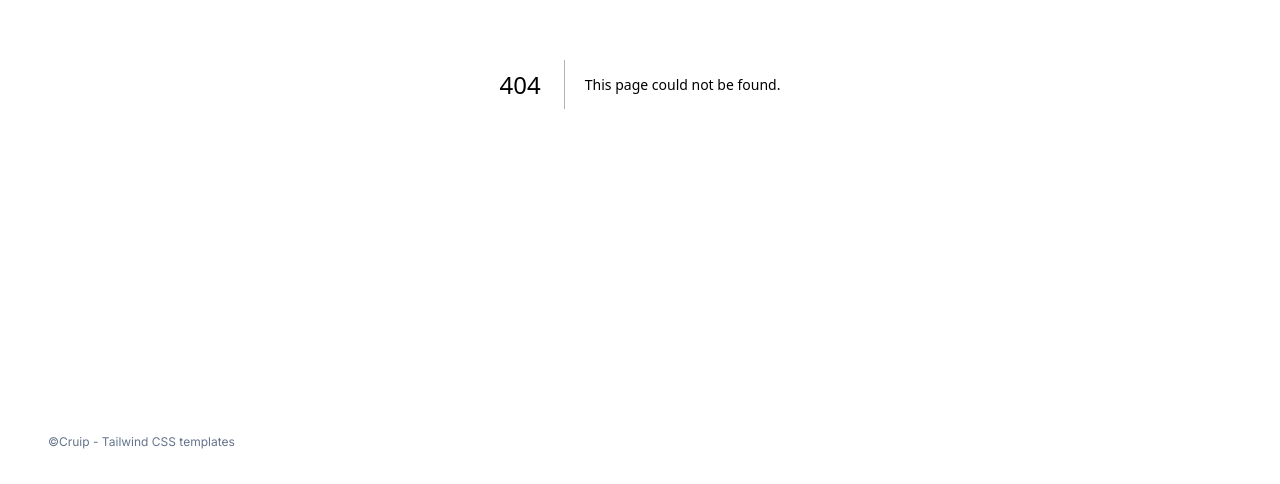
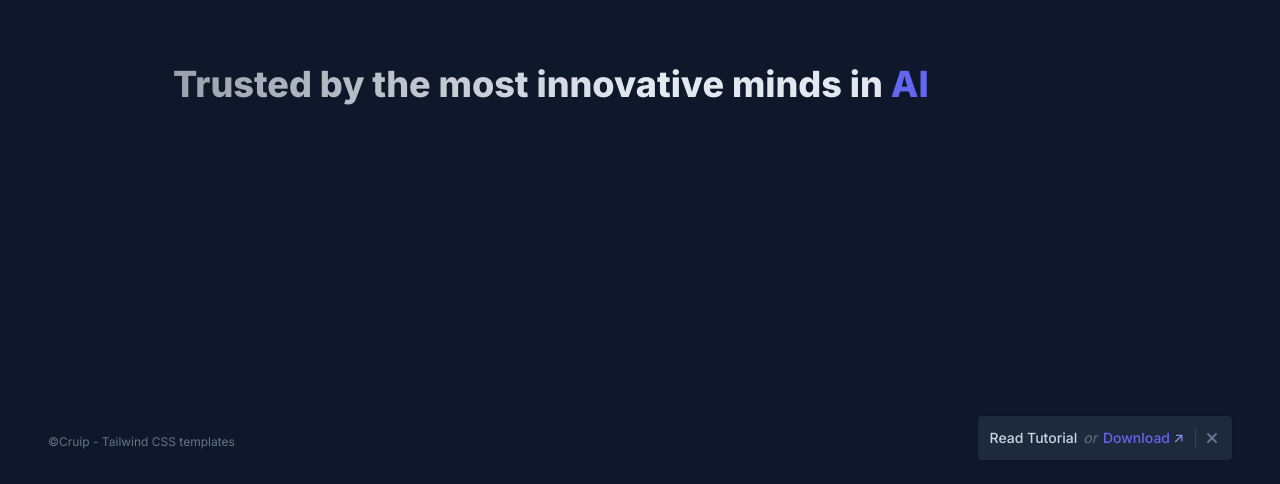
Before and after one commit to cruip/cruip-tutorials-next, a Next.js app: page /rotating-words in a window 1280 px wide. Before the commit this address had no page. Shown: the part 316-800 px from the top of the page. Built offline with nearby package versions, Linux system fonts and the light colour scheme.

Commit message:
add rotating words demo

```diff
--- /dev/null
+++ b/app/rotating-words/page.tsx
@@ -0,0 +1,25 @@
+export const metadata = {
+  title: 'Rotating Words - Cruip Tutorials',
+  description: 'Page description',
+}
+
+import RotatingWords from '@/components/rotating-words'
+import Banner from '@/components/banner'
+
+export default function ModalVideoPage() {
+  return (
+    <>
+      <main className="relative min-h-screen flex flex-col justify-center bg-slate-900 overflow-hidden">
+        <div className="w-full max-w-6xl mx-auto px-4 md:px-6 py-24">
+          <div className="text-center">
+
+            <RotatingWords />
+
+          </div>
+        </div>
+      </main>
+
+      <Banner tutorialUrl="https://cruip.com/how-to-create-a-rotating-words-animation-with-tailwind-css/" downloadUrl="https://github.com/cruip/cruip-tutorials-next/blob/main/components/rotating-words.tsx" />
+    </>
+  )
+}
--- /dev/null
+++ b/components/rotating-words.tsx
@@ -0,0 +1,14 @@
+export default function RotatingWords() {
+  return (
+    <div className="font-extrabold text-3xl md:text-4xl [text-wrap:balance] bg-clip-text text-transparent bg-gradient-to-r from-slate-200/60 to-50% to-slate-200">Trusted by the most innovative minds in <span className="text-indigo-500 inline-flex flex-col h-[calc(theme(fontSize.3xl)*theme(lineHeight.tight))] md:h-[calc(theme(fontSize.4xl)*theme(lineHeight.tight))] overflow-hidden">
+      <ul className="block animate-text-slide-5 text-left leading-tight [&_li]:block">
+        <li>Finance</li>
+        <li>Tech</li>
+        <li>AI</li>
+        <li>Crypto</li>
+        <li>eCommerce</li>
+        <li aria-hidden="true">Finance</li>
+      </ul>
+    </span></div>
+  )
+}
--- a/tailwind.config.js
+++ b/tailwind.config.js
@@ -12,6 +12,157 @@ module.exports = {
         inter: ['var(--font-inter)', 'sans-serif'],
         caveat: ['var(--font-caveat)', 'cursive'],
       },
+      animation: {
+        'text-slide-2': 'text-slide-2 5s cubic-bezier(0.83, 0, 0.17, 1) infinite',
+        'text-slide-3': 'text-slide-3 7.5s cubic-bezier(0.83, 0, 0.17, 1) infinite',
+        'text-slide-4': 'text-slide-4 10s cubic-bezier(0.83, 0, 0.17, 1) infinite',
+        'text-slide-5': 'text-slide-5 12.5s cubic-bezier(0.83, 0, 0.17, 1) infinite',
+        'text-slide-6': 'text-slide-6 15s cubic-bezier(0.83, 0, 0.17, 1) infinite',
+        'text-slide-7': 'text-slide-7 17.5s cubic-bezier(0.83, 0, 0.17, 1) infinite',
+        'text-slide-8': 'text-slide-8 20s cubic-bezier(0.83, 0, 0.17, 1) infinite',
+      },
+      keyframes: {
+        'text-slide-2': {
+          '0%, 40%': {
+            transform: 'translateY(0%)',
+          },
+          '50%, 90%': {
+            transform: 'translateY(-33.33%)',
+          },
+          '100%': {
+            transform: 'translateY(-66.66%)',
+          },
+        },
+        'text-slide-3': {
+          '0%, 26.66%': {
+            transform: 'translateY(0%)',
+          },
+          '33.33%, 60%': {
+            transform: 'translateY(-25%)',
+          },
+          '66.66%, 93.33%': {
+            transform: 'translateY(-50%)',
+          },
+          '100%': {
+            transform: 'translateY(-75%)',
+          },
+        },
+        'text-slide-4': {
+          '0%, 20%': {
+            transform: 'translateY(0%)',
+          },
+          '25%, 45%': {
+            transform: 'translateY(-20%)',
+          },
+          '50%, 70%': {
+            transform: 'translateY(-40%)',
+          },
+          '75%, 95%': {
+            transform: 'translateY(-60%)',
+          },
+          '100%': {
+            transform: 'translateY(-80%)',
+          },
+        },
+        'text-slide-5': {
+          '0%, 16%': {
+            transform: 'translateY(0%)',
+          },
+          '20%, 36%': {
+            transform: 'translateY(-16.66%)',
+          },
+          '40%, 56%': {
+            transform: 'translateY(-33.33%)',
+          },
+          '60%, 76%': {
+            transform: 'translateY(-50%)',
+          },
+          '80%, 96%': {
+            transform: 'translateY(-66.66%)',
+          },
+          '100%': {
+            transform: 'translateY(-83.33%)',
+          },
+        },
+        'text-slide-6': {
+          '0%, 13.33%': {
+            transform: 'translateY(0%)',
+          },
+          '16.66%, 30%': {
+            transform: 'translateY(-14.28%)',
+          },
+          '33.33%, 46.66%': {
+            transform: 'translateY(-28.57%)',
+          },
+          '50%, 63.33%': {
+            transform: 'translateY(-42.85%)',
+          },
+          '66.66%, 80%': {
+            transform: 'translateY(-57.14%)',
+          },
+          '83.33%, 96.66%': {
+            transform: 'translateY(-71.42%)',
+          },
+          '100%': {
+            transform: 'translateY(-85.71%)',
+          },
+        },
+        'text-slide-7': {
+          '0%, 11.43%': {
+            transform: 'translateY(0%)',
+          },
+          '14.28%, 25.71%': {
+            transform: 'translateY(-12.5%)',
+          },
+          '28.57%, 40%': {
+            transform: 'translateY(-25%)',
+          },
+          '42.85%, 54.28%': {
+            transform: 'translateY(-37.5%)',
+          },
+          '57.14%, 68.57%': {
+            transform: 'translateY(-50%)',
+          },
+          '71.42%, 82.85%': {
+            transform: 'translateY(-62.5%)',
+          },
+          '85.71%, 97.14%': {
+            transform: 'translateY(-75%)',
+          },
+          '100%': {
+            transform: 'translateY(-87.5%)',
+          },
+        },
+        'text-slide-8': {
+          '0%, 10%': {
+            transform: 'translateY(0%)',
+          },
+          '12.5%, 22.5%': {
+            transform: 'translateY(-11.11%)',
+          },
+          '25%, 35%': {
+            transform: 'translateY(-22.22%)',
+          },
+          '37.5%, 47.5%': {
+            transform: 'translateY(-33.33%)',
+          },
+          '50%, 60%': {
+            transform: 'translateY(-44.44%)',
+          },
+          '62.5%, 72.5%': {
+            transform: 'translateY(-55.55%)',
+          },
+          '75%, 85%': {
+            transform: 'translateY(-66.66%)',
+          },
+          '87.5%, 97.5%': {
+            transform: 'translateY(-77.77%)',
+          },
+          '100%': {
+            transform: 'translateY(-88.88%)',
+          },
+        }
+      },
     },
   },
   plugins: [require('@headlessui/tailwindcss')],
```
